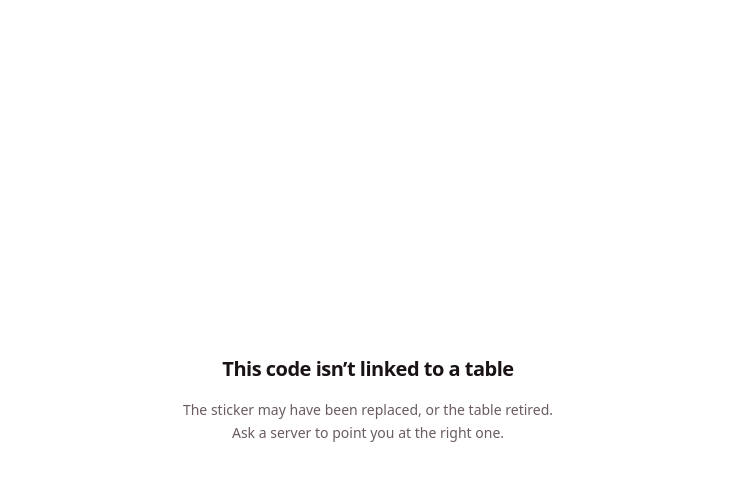
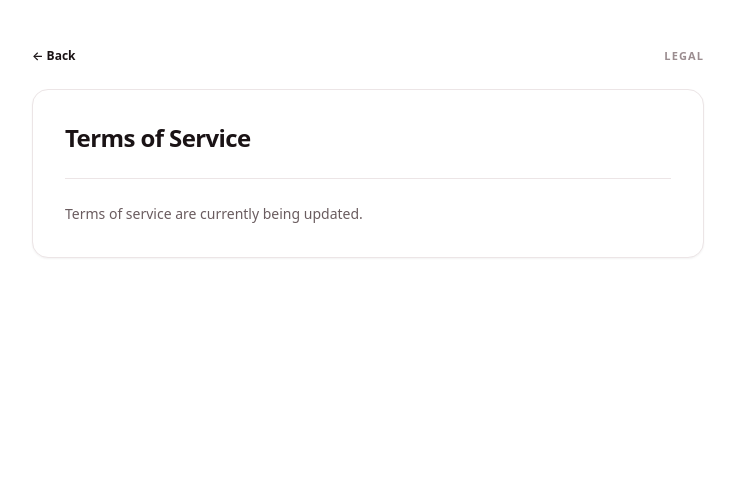
Before and after one commit to maanu111/Menu, a Next.js app: page /terms in a window 1280 px wide. Before the commit this address had no page. Shown: the top 480 px of the page, without its empty margins (272-1007 px from the left). Built offline with nearby package versions, Linux system fonts and the light colour scheme; no server answers; the database is empty.

Commit message:
feat: dynamic terms and privacy policy pages in guest menu

```diff
--- /dev/null
+++ b/src/app/privacy/page.tsx
@@ -0,0 +1,47 @@
+import Link from "next/link";
+import { db } from "@/lib/db";
+
+export const dynamic = "force-dynamic";
+
+export const metadata = {
+  title: "Privacy Policy",
+  description: "Privacy policy and dining data protection.",
+};
+
+export default async function MenuPrivacyPage() {
+  const page = await db.platformContent.findUnique({
+    where: { slug: "privacy" },
+  });
+
+  const title = page?.title || "Privacy Policy";
+  const content = page?.content || "Privacy policy is currently being updated.";
+
+  return (
+    <div className="min-h-dvh bg-ground px-4 py-8 sm:px-6 sm:py-12">
+      <div className="mx-auto max-w-2xl">
+        <div className="mb-6 flex items-center justify-between">
+          <Link
+            href="/"
+            className="inline-flex items-center gap-1 text-xs font-semibold text-brand hover:underline"
+          >
+            ← Back
+          </Link>
+          <span className="text-[0.6875rem] font-bold tracking-widest text-ink-3 uppercase">Legal</span>
+        </div>
+
+        <div className="rounded-2xl border border-line bg-surface p-6 shadow-xs sm:p-8">
+          <h1 className="text-xl font-bold tracking-tight text-ink sm:text-2xl">{title}</h1>
+          {page?.updatedAt ? (
+            <p className="mt-1.5 text-xs text-ink-3">
+              Last updated: {new Date(page.updatedAt).toLocaleDateString("en-US", { dateStyle: "long" })}
+            </p>
+          ) : null}
+
+          <div className="mt-6 border-t border-line pt-6 text-sm leading-relaxed text-ink-2 whitespace-pre-wrap">
+            {content}
+          </div>
+        </div>
+      </div>
+    </div>
+  );
+}
--- /dev/null
+++ b/src/app/terms/page.tsx
@@ -0,0 +1,47 @@
+import Link from "next/link";
+import { db } from "@/lib/db";
+
+export const dynamic = "force-dynamic";
+
+export const metadata = {
+  title: "Terms of Service",
+  description: "Terms of service and dining conditions.",
+};
+
+export default async function MenuTermsPage() {
+  const page = await db.platformContent.findUnique({
+    where: { slug: "terms" },
+  });
+
+  const title = page?.title || "Terms of Service";
+  const content = page?.content || "Terms of service are currently being updated.";
+
+  return (
+    <div className="min-h-dvh bg-ground px-4 py-8 sm:px-6 sm:py-12">
+      <div className="mx-auto max-w-2xl">
+        <div className="mb-6 flex items-center justify-between">
+          <Link
+            href="/"
+            className="inline-flex items-center gap-1 text-xs font-semibold text-brand hover:underline"
+          >
+            ← Back
+          </Link>
+          <span className="text-[0.6875rem] font-bold tracking-widest text-ink-3 uppercase">Legal</span>
+        </div>
+
+        <div className="rounded-2xl border border-line bg-surface p-6 shadow-xs sm:p-8">
+          <h1 className="text-xl font-bold tracking-tight text-ink sm:text-2xl">{title}</h1>
+          {page?.updatedAt ? (
+            <p className="mt-1.5 text-xs text-ink-3">
+              Last updated: {new Date(page.updatedAt).toLocaleDateString("en-US", { dateStyle: "long" })}
+            </p>
+          ) : null}
+
+          <div className="mt-6 border-t border-line pt-6 text-sm leading-relaxed text-ink-2 whitespace-pre-wrap">
+            {content}
+          </div>
+        </div>
+      </div>
+    </div>
+  );
+}
```
Also changed, not shown: 1 other file (tests, documents, lock files or other folders).
